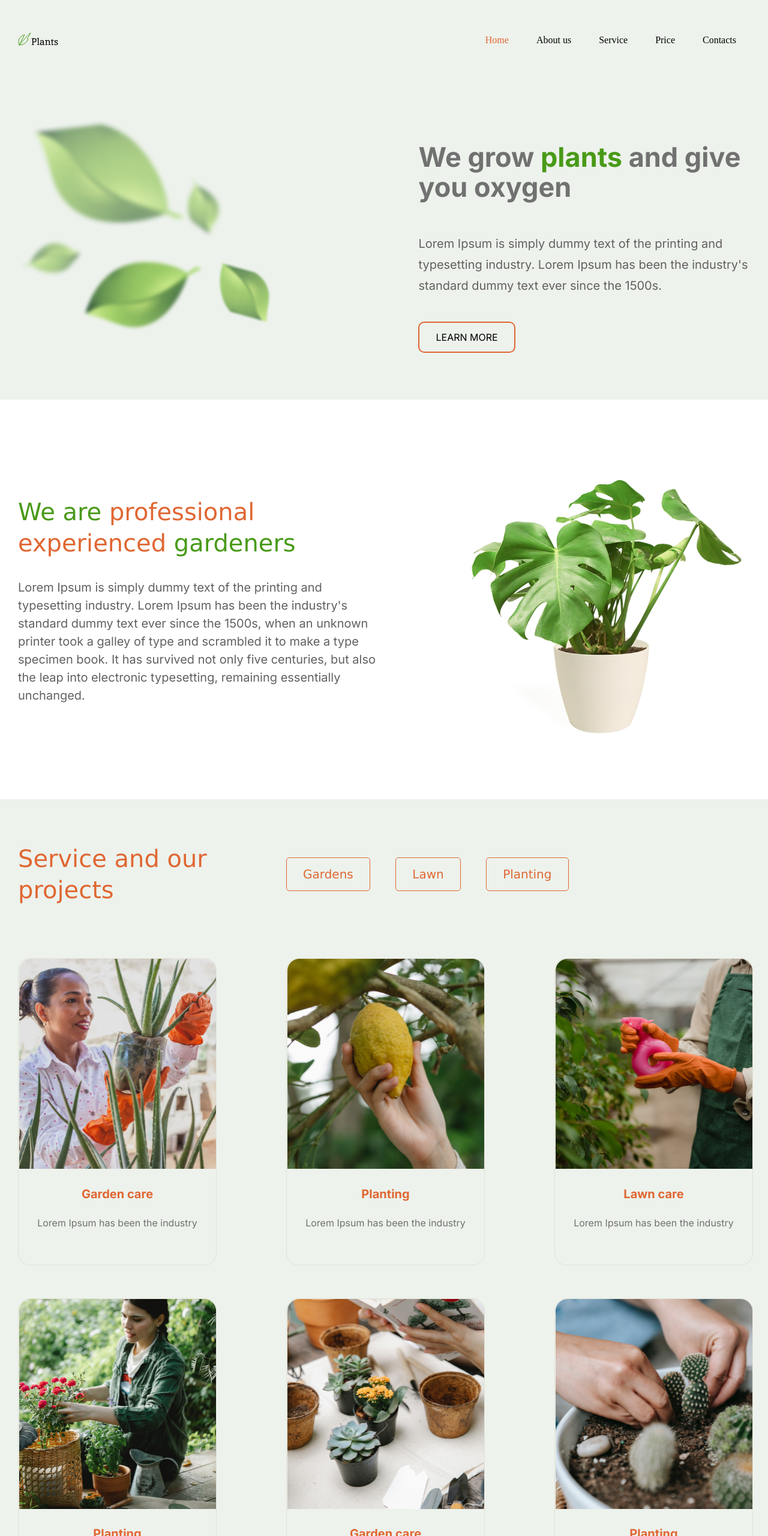
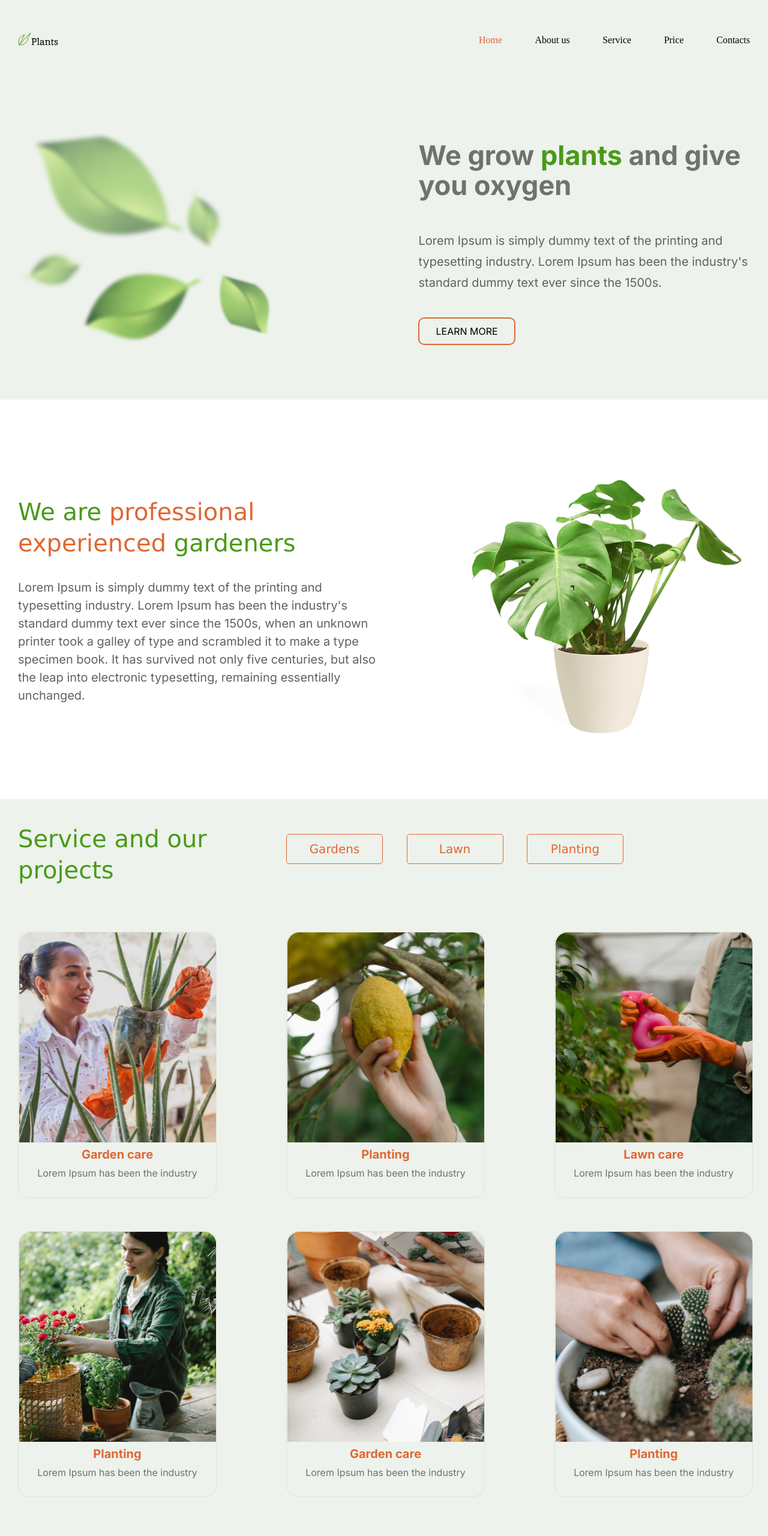
Before and after one commit to and-gurin/plants, a website: page index.html in a window 1280 px wide. Shown: the top 2560 px of the page at 60% size. Drawn offline with Linux system fonts and the light colour scheme; a web font is replaced by a local one.

Commit message:
fix: resolve style for header and welcome

```diff
--- a/index.html
+++ b/index.html
@@ -15,15 +15,13 @@
         <div class="wrapper header__wrapper">
             <div class="header__logo">
                 <a href="#" class="logo">
-                    <object data="./src/img/logo_vector.svg" type="image/svg+xml">
-                        Your browser does not support SVG
-                    </object>
+                    <img src="./src/img/logo_vector.svg" alt="logo">
                 </a>
             </div>
             <nav class="header__navigation">
                 <ul class="navigation">
                     <li class="navigation__item">
-                        <a class="navigation__link navigation__link_colored" href="#home">
+                        <a class="navigation__link navigation__link_colored" href="#welcome">
                             Home
                         </a>
                     </li>
@@ -33,7 +31,7 @@
                         </a>
                     </li>
                     <li class="navigation__item">
-                        <a class="navigation__link" href="#servise">
+                        <a class="navigation__link" href="#service">
                             Service
                         </a>
                     </li>
@@ -54,7 +52,7 @@
     <main class="main">
         <section id="welcome" class="welcome">
             <div class="wrapper welcome__wrapper">
-                <img width="449" height="407" src="./src/img/welcome/leafs.png" alt="leafs">
+                <img class="welcome__img" width="449" height="407" src="./src/img/welcome/leafs.png" alt="leafs">
                 <div class="welcome__body">
                     <h1 class="welcome__title">
                         We grow <strong class="strong_bold strong_shadow">plants</strong> and give you oxygen
@@ -92,49 +90,49 @@
                 </div>
                 <article class="card card-1">
                         <img width="329" height="350" src="./src/img/service/card-image-1.png" alt="card-image-1">
-                        <h4 class="servise__title">Garden care</h4>
+                        <h4>Garden care</h4>
                         <div class="card__subtitle">
                             Lorem Ipsum has been the industry
                         </div>
                     </article>
                      <article class="card card-2">
                         <img width="329" height="350" src="./src/img/service/card-image-2.png" alt="card-image-2">
-                        <h4 class="servise__title">Planting</h4>
+                        <h4>Planting</h4>
                         <div class="card__subtitle">
                             Lorem Ipsum has been the industry
                         </div>
                     </article>
                     <article class="card card-3">
                         <img width="329" height="350" src="./src/img/service/card-image-3.png" alt="card-image-3">
-                        <h4 class="servise__title">Lawn care</h4>
+                        <h4>Lawn care</h4>
                         <div class="card__subtitle">
                             Lorem Ipsum has been the industry
                         </div>
                     </article>
                     <article class="card card-4">
                         <img width="329" height="350" src="./src/img/service/card-image-4.png" alt="card-image-4">
-                        <h4 class="servise__title">Planting</h4>
+                        <h4>Planting</h4>
                         <div class="card__subtitle">
                             Lorem Ipsum has been the industry
                         </div>
                     </article>
                     <article class="card card-5">
                         <img width="329" height="350" src="./src/img/service/card-image-5.png" alt="card-image-5">
-                        <h4 class="servise__title">Garden care</h4>
+                        <h4>Garden care</h4>
                         <div class="card__subtitle">
                             Lorem Ipsum has been the industry
                         </div>
                     </article>
                     <article class="card card-6">
                         <img width="329" height="350" src="./src/img/service/card-image-6.png" alt="card-image-6">
-                        <h4 class="servise__title">Planting</h4>
+                        <h4>Planting</h4>
                         <div class="card__subtitle">
                             Lorem Ipsum has been the industry
                         </div>
                     </article>
             </div>
         </section>
-        <section class="prices">
+        <section id="price" class="prices">
             <div class="wrapper prices__wrapper">
                 <div class="prices__accordion">
                     <h2 class="prices__title">Prices</h2>
@@ -212,7 +210,7 @@
                 </div>
             </div>
         </section>
-        <section class="contacts">
+        <section id="contacts" class="contacts">
             <div class="wrapper contacts__wrapper">
                 <img width="400" height="496" src="./src/img/contacts/contact_woman.png" alt="contact_woman">
                 <h2 class="contacts__title">Contact us</h2>
--- a/src/sass/base/_base.scss
+++ b/src/sass/base/_base.scss
@@ -1,5 +1,6 @@
 html {
     font-size: 10px;
+    scroll-behavior: smooth;
 }
 
 body {
@@ -27,6 +28,8 @@ h2 {
 
 h4 {
     @include font (normal, 700, 2rem, 2.2rem);
+    margin: 5px 0 10px 0;
+    color: $color-additional;
 }
 
 h5 {
--- a/src/sass/base/_buttons.scss
+++ b/src/sass/base/_buttons.scss
@@ -1,5 +1,5 @@
 .button {
-    padding: 14px 27px;
+    padding: 11px 27px;
     @include font (nomal, 400, 16px, 2rem);
     @extend %transition;
     background-color: $color-background;
@@ -17,6 +17,7 @@
         @extend %font-additional;
         @include font (normal, 400, 2rem, 2.6rem);
         color: $color-additional;
+        width: 161px;
         border: solid 1px $color-additional;
         border-radius: 5px;
         &_bg-none {
--- a/src/sass/components/_prices.scss
+++ b/src/sass/components/_prices.scss
@@ -1,5 +1,5 @@
 .prices {
-    padding: 40px 0 115px 0;
+    padding: 5px 0 115px 0;
 }
 .prices__wrapper {
     display: flex;
--- a/src/sass/components/_service.scss
+++ b/src/sass/components/_service.scss
@@ -1,6 +1,6 @@
 .service {
     background-color: $color-background;
-    padding: 40px 0 121px 0;
+    padding: 0 0 133px 0;
 }
 
 .service__wrapper {
@@ -11,12 +11,15 @@
     "t b b "
     "c1 c2 c3"
     "c4 c5 c6";
-    row-gap: 55px;
+
     column-gap: 116px;
 }
 
 .servise__title {
     grid-area: t;
+    margin-bottom: 22px;
+    padding-top: 7px;
+    color: $color-primary;
 }
 
 .service__buttons {
@@ -25,7 +28,7 @@
 }
 
 .service__buttons>* {
-    margin-right: 38px;
+    margin-right: 35px;
     &:last-child {
             margin-right: 0;
         }
@@ -35,10 +38,7 @@
     border: solid 1px $color-border;
     border-radius: 20px;
     text-align: center;
-}
-
-.servise__title {
-    color: $color-additional;
+    margin-top: 55px;
 }
 
 .card__subtitle {
--- a/src/sass/components/_welcome.scss
+++ b/src/sass/components/_welcome.scss
@@ -1,18 +1,22 @@
 .welcome {
     background-color: $color-background;
-    padding: 50px 0 75px 0;
+    padding: 50px 0 55px 0;
 }
 
 .welcome__wrapper {
     display: flex;
 }
 
+.welcome__img {
+    margin-top: 20px;
+}
+
 .welcome__body {
-    padding: 23px 0 0 224px;
+    padding: 20px 0 0 224px;
 }
 
 .welcome__description {
-    padding: 22px 0;
+    padding: 20px 0;
     font-style: normal;
     font-weight: 400;
     font-size: 20px;
--- a/src/sass/layouts/_header.scss
+++ b/src/sass/layouts/_header.scss
@@ -11,11 +11,15 @@
 
 .navigation {
     display: flex;
+    align-items: center;
+    justify-content: space-between;
+    width: 452px;
 }
 
 .navigation__item {
     list-style: none;
-    padding: 0 23px;
+    @extend %transition;
+
 }
 
 .navigation__link {
```
Also changed, not shown: src/sass/layouts/_select.scss (added), src/sass/style.css, 1 other file.
